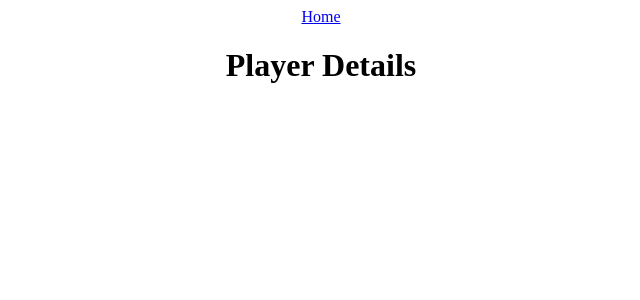
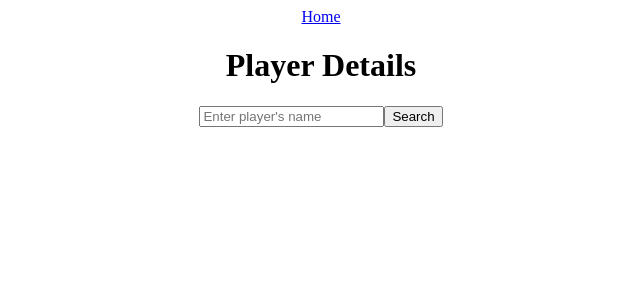
Before and after one commit to FedericoHurtado/PlayerTimeline, a React (Create React App) app in the folder frontend/: page /PlayerDetails in a window 1280 px wide. Shown: the top 300 px of the page, without its empty margins (319-959 px from the left). Built offline with nearby package versions, Linux system fonts and the light colour scheme.

Commit message:
Full stack (very) basic player search functionality. Next step is to deploy

```diff
--- a/frontend/src/pages/Home.js
+++ b/frontend/src/pages/Home.js
@@ -1,17 +1,15 @@
-import React from 'react'
-import axios from "axios"
+import React from "react";
+import axios from "axios";
 import { useEffect, useState } from "react";
-import PlayerDetails from './PlayerDetails';
-import { useNavigate } from 'react-router-dom';
-
+import PlayerDetails from "./PlayerDetails";
+import { useNavigate } from "react-router-dom";
 
 // Home page: where user will enter their league ID
 function Home() {
-
   // set 3 local values -> LeagueID, leagueValid, and errorMesage
-    const [league_id, setLeagueId] = useState(''); // initially create empty string as id
+  const [league_id, setLeagueId] = useState(""); // initially create empty string as id
   const [leagueValid, setLeagueValid] = useState(false); // initially make league invalid
-    const [errorMesage, setErrorMessage] = useState(''); // empty error message
+  const [errorMesage, setErrorMessage] = useState(""); // empty error message
 
   const navigate = useNavigate();
 
@@ -20,33 +18,35 @@ function Home() {
     setLeagueValid(false);
   }, []);
 
-
   // when text changes, update the league id and reset error
   const handleTextChange = (event) => {
     setLeagueId(event.target.value);
-      setErrorMessage('');
-    }
+    setErrorMessage("");
+  };
 
   // on click: update the league ID, and if it is valid move to details page
   async function handleSearchClick() {
     try {
       // call POST to set league ID value
-        await axios.post("http://localhost:3001/league/league", { id: league_id} );
+      await axios.post("http://localhost:3001/league/league", {
+        id: league_id,
+      });
 
       // check if league is valid
       const valid = await axios.get("http://localhost:3001/league/validate");
 
       // if valid, set leagueValid
-        if (valid.data == true) {
+      if (valid.data === true) {
         setLeagueValid(true);
         navigate("/PlayerDetails");
       } else {
         // if not, set error message
-          setErrorMessage("Invalid league ID.")
+        setErrorMessage("Invalid league ID.");
       }
-
     } catch (error) {
-        setErrorMessage("An error occurred while attempting to reach the back end.") // show error for back end API calls
+      setErrorMessage(
+        "An error occurred while attempting to reach the back end."
+      ); // show error for back end API calls
     }
   }
 
@@ -56,9 +56,9 @@ function Home() {
     return <PlayerDetails league_id={league_id} />;
   }
 
-
   // if league is not valid, return the searchbox
-    return ( <div className="App">
+  return (
+    <div className="App">
       <h1> Please enter your league ID. </h1>
       <h3>Current ID: {league_id} </h3>
       <input
@@ -68,8 +68,10 @@ function Home() {
         placeholder="Enter League ID"
       />
       <button onClick={handleSearchClick}>Search</button>
-      {errorMesage && <p className="error">{errorMesage}</p>} {/* Render error message if there's an error */}
-  </div> );
+      {errorMesage && <p className="error">{errorMesage}</p>}{" "}
+      {/* Render error message if there's an error */}
+    </div>
+  );
 }
 
-export default Home
+export default Home;
--- a/frontend/src/pages/PlayerDetails.js
+++ b/frontend/src/pages/PlayerDetails.js
@@ -1,11 +1,14 @@
-import React from 'react'
+import React from "react";
+import SearchComponent from "./SearchComponent";
 
-function PlayerDetails() {
+const PlayerDetails = () => {
   return (
     <div>
-      <h1> Player Details </h1>
+      <h1>Player Details</h1>
+      <SearchComponent /> {/* Include the search component here */}
+      {/* Other player details content */}
     </div>
-  )
+  );
 }
 
-export default PlayerDetails
+export default PlayerDetails;
--- /dev/null
+++ b/frontend/src/pages/SearchComponent.js
@@ -0,0 +1,59 @@
+import React, { useState } from "react";
+import axios from "axios";
+
+/**
+ * Component that creates a search bar for a player name
+ * and calls the backend to get results.
+ */
+const SearchComponent = () => {
+
+  const [searchQuery, setSearchQuery] = useState(""); // state of value in text box
+  const [player, setPlayer] = useState(null); // state of player being shown
+  const [error, setError] = useState(null); // state of error
+
+  // function to call once the user hits the search button
+  const handleSearch = async () => {
+    try {
+
+      // call the POST player endpoint
+      const response = await axios.post("http://localhost:3001/league/player", {
+        name: searchQuery,
+      });
+
+      // set the player object to the reponse data
+
+      // TODO: check for null player -> currently player being set to empty
+      // TODO: return the player to PlayerDetails page
+      setPlayer(response.data);
+      setError(null);
+    } catch (error) {
+      // handle error
+      console.log(error);
+      setPlayer(null);
+      setError("Player not found.");
+    }
+  };
+
+  return (
+    <div>
+      <input
+        type="text"
+        value={searchQuery}
+        onChange={(e) => setSearchQuery(e.target.value)}
+        placeholder="Enter player's name"
+      />
+      <button onClick={handleSearch}>Search</button>
+      {error && <p>{error}</p>}
+      {player && (
+        <div>
+          <p>Name: {player.name}</p>
+          <p>Player ID: {player.player_id}</p>
+          <p>Team: {player.team}</p>
+          <p>Position: {player.position}</p>
+        </div>
+      )}
+    </div>
+  );
+};
+
+export default SearchComponent;
```
Also changed, not shown: 1 other file (tests, documents, lock files or other folders). Lines whose indentation alone changed are shown as unchanged.
